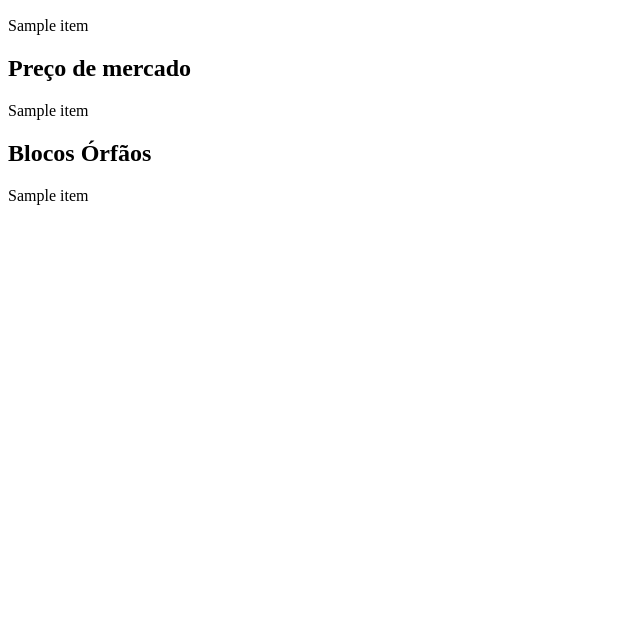
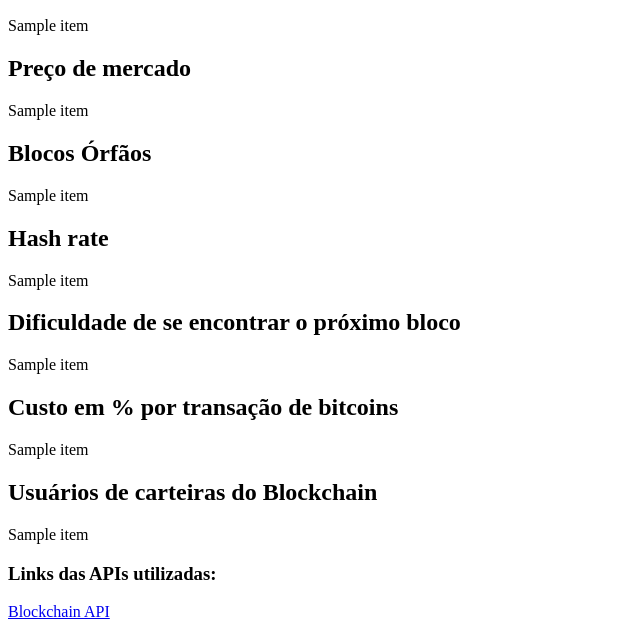
Before and after one commit to dieegom/bitinit, a Django app: page /bitinit/ in a window 1280 px wide. Shown: the part 1045-1674 px from the top of the page, without its empty margins (0-640 px from the left). Before the commit the page ends 1250 px from the top, so only its background shows below. Run offline with Django 3.2, Linux system fonts and the light colour scheme; tables that the repository leaves empty hold one stand-in row (values such as "Sample post"); a database or web service that is not in the repository returns one stand-in record (values such as "Sample title"); data that the repository does not hold is empty.

Commit message:
mais coisa

```diff
--- a/bi_tcoin/app/templates/bitinit.html
+++ b/bi_tcoin/app/templates/bitinit.html
@@ -82,5 +82,16 @@
     {{ chart_market_price }}
     <h2>Blocos Órfãos</h2>
     {{ chart_orph_blocks }}
+    <h2>Hash rate</h2>
+    {{ chart_hash_rate }}
+    <h2>Dificuldade de se encontrar o próximo bloco</h2>
+    {{ chart_difficult }}
+    <h2>Custo em % por transação de bitcoins</h2>
+    {{ chart_cost }}
+    <h2>Usuários de carteiras do Blockchain</h2>
+   {{ chart_wallet }}
+
+<h3> Links das APIs utilizadas:</h3>
+<a href="https://blockchain.info/api">Blockchain API</a>
 </body>
 </html>
--- a/bi_tcoin/app/views.py
+++ b/bi_tcoin/app/views.py
@@ -24,7 +24,9 @@ def bitinit(request):
                    "chart_market_price": get_chart("https://api.blockchain.info/charts/market-price?timespan=5weeks&rollingAverage=8hours&format=json"),
                    "chart_orph_blocks": get_chart("https://api.blockchain.info/charts/n-orphaned-blocks?timespan=5weeks&rollingAverage=8hours&format=json"),
                    "chart_hash_rate": get_chart("https://api.blockchain.info/charts/hash-rate?timespan=5weeks&rollingAverage=8hours&format=json"),
-
+                   "chart_difficult": get_chart("https://api.blockchain.info/charts/difficulty?timespan=5weeks&rollingAverage=8hours&format=json"),
+                   "chart_cost": get_chart("https://api.blockchain.info/charts/cost-per-transaction-percent?timespan=5weeks&rollingAverage=8hours&format=json"),
+                   "chart_wallet": get_chart("https://api.blockchain.info/charts/my-wallet-n-users?timespan=5weeks&rollingAverage=8hours&format=json"),
                    }
         return render(request,'bitinit.html',context)
     except:
```
